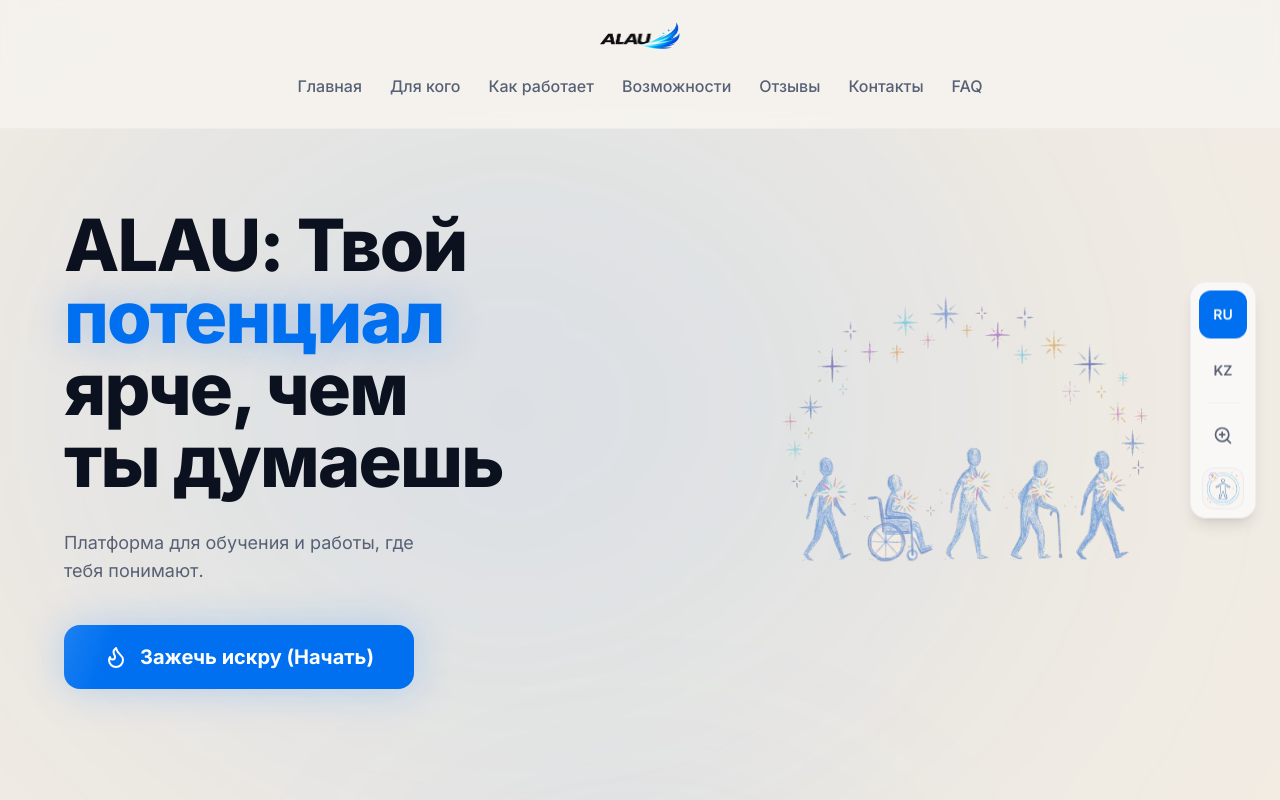
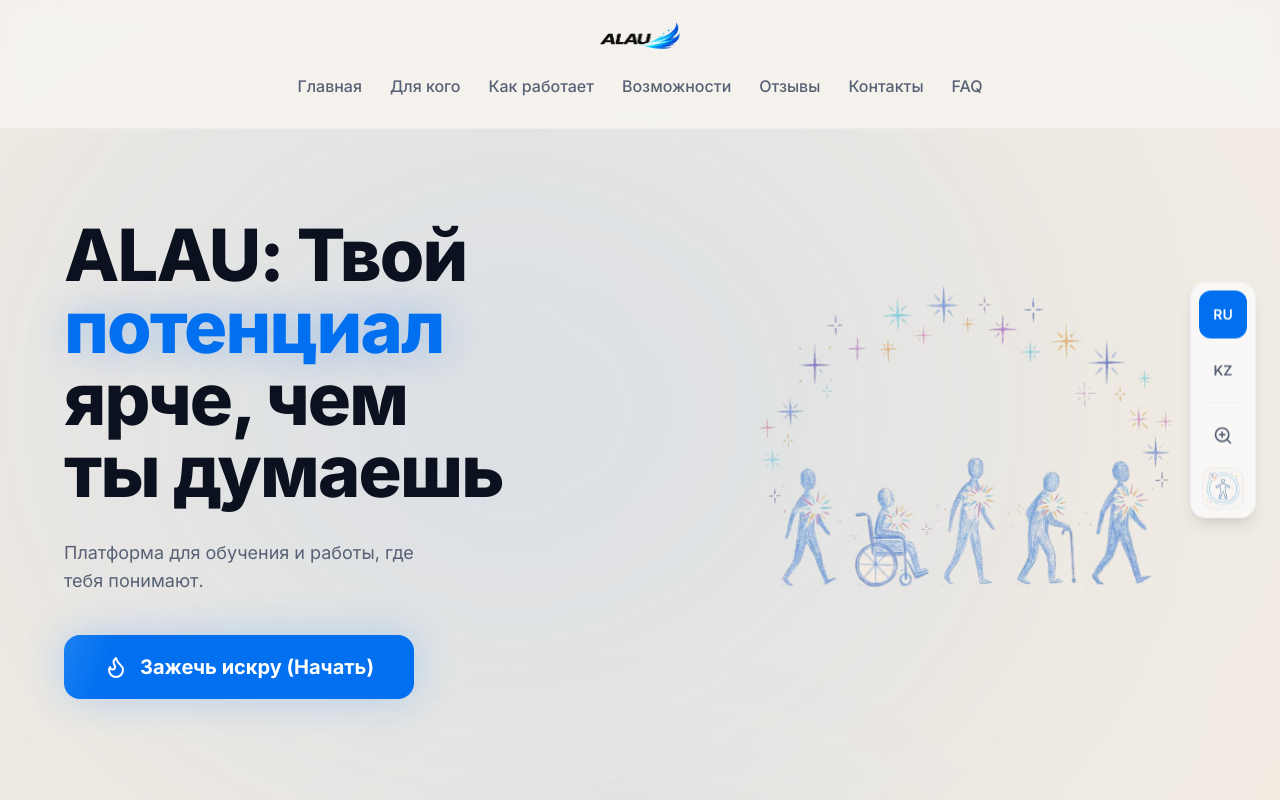
Before and after one commit to AlansPage/alau_landing_page, a Next.js app: page / in a window 1280 px wide. Shown: the top 800 px of the page. Built offline with nearby package versions, Linux system fonts and the light colour scheme.

Commit message:
Increase hero walkers illustration size

```diff
--- a/components/hero-section.tsx
+++ b/components/hero-section.tsx
@@ -72,7 +72,7 @@
           role="presentation"
         >
           <div
-            className="flex h-[224px] w-full max-w-[320px] items-center justify-center bg-transparent md:h-[380px] md:max-w-[480px] lg:h-[440px] lg:max-w-[540px]"
+            className="flex h-[248px] w-full max-w-[340px] items-center justify-center bg-transparent md:h-[420px] md:max-w-[540px] lg:h-[500px] lg:max-w-[620px]"
           >
             <div
               className="relative h-full w-full overflow-hidden bg-transparent"
@@ -89,7 +89,7 @@
                 aria-hidden="true"
                 fill
                 priority
-                sizes="(min-width: 1024px) 540px, (min-width: 768px) 480px, 320px"
+                sizes="(min-width: 1024px) 620px, (min-width: 768px) 540px, 340px"
                 className="object-contain object-center opacity-[0.5] [filter:saturate(0.9)_contrast(0.95)_brightness(1.02)] mix-blend-multiply md:opacity-[0.62]"
               />
             </div>
```
